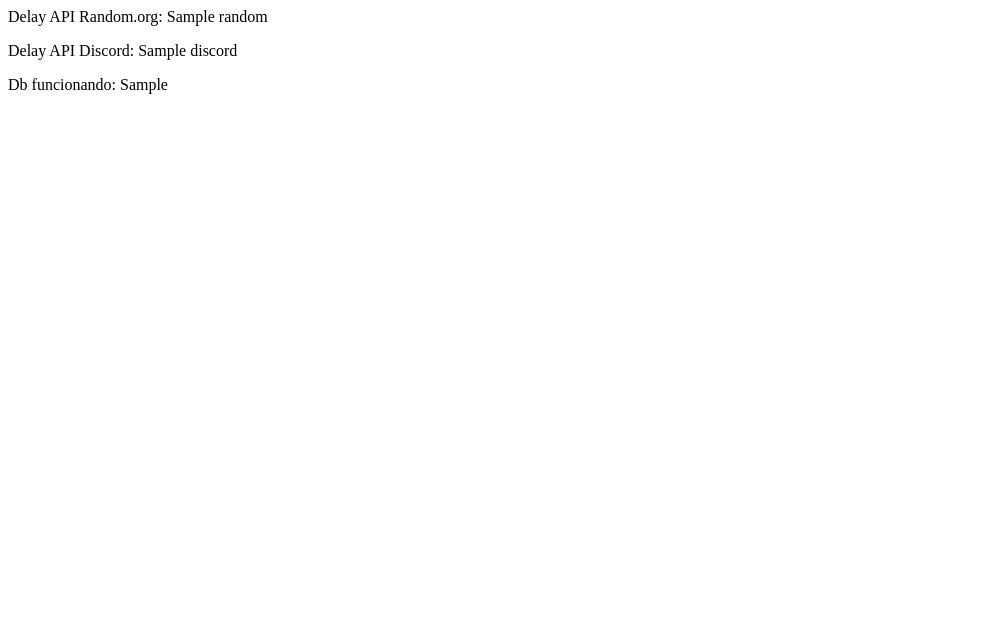
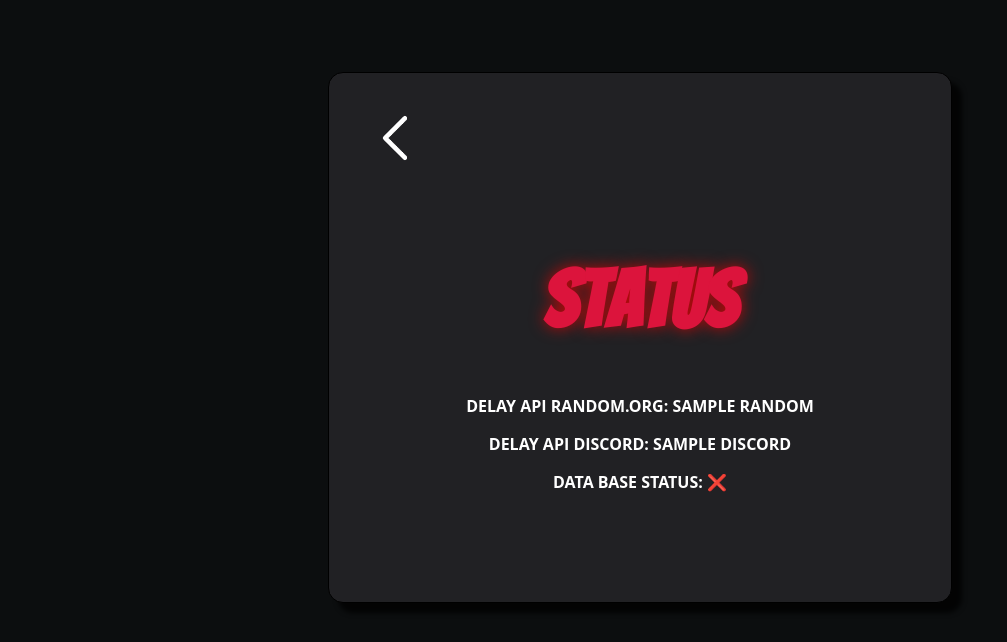
Before and after one commit to RodrigoHernandez26/SaberBot, a Flask app: template web/templates/status.html in a window 1280 px wide. Shown: the top 642 px of the page, without its empty margins (0-1007 px from the left). Run offline with Flask 2, Linux system fonts and the light colour scheme; the template is opened without the code that fills it: most values are stand-ins (such as "Sample title", 1, 10 or a date in 2020); parts of the project's set-up code (start-up, migrations or seed data) failed here and were passed over.

Commit message:
status update

```diff
--- /dev/null
+++ b/web/static/assets/css/status.css
@@ -0,0 +1,54 @@
+@import url("https://fonts.googleapis.com/css2?family=Bangers&display=swap");
+
+html{
+    font-family: 'Open Sans', sans-serif;
+    margin: 5%;
+    margin-left: 25%;
+    margin-right: 25%;
+  }
+
+body{
+    background:#0c0e0f;
+}
+
+.main{
+    background: #212124;
+    color: #fff;
+    font-weight: bold;
+    border: 1px solid #000000;
+    border-radius: 15px;
+    -webkit-box-shadow: 10px 10px 5px 0px rgba(0,0,0,0.75);
+    -moz-box-shadow: 10px 10px 5px 0px rgba(0,0,0,0.75);
+    box-shadow: 10px 10px 5px 0px rgba(0,0,0,0.75);
+}
+
+.position{
+    text-align: center;
+    padding: 15%;
+    padding-top: 0%;
+}
+
+#Title{
+    font-family: "Bangers";
+    color: crimson;
+    text-shadow: 0 0 15px rgba(244, 0, 0, 0.71);
+    text-decoration: none;
+    font-size: 80px;
+  }
+
+  #arrow{
+    text-align: left;
+    vertical-align: super;
+    height: 70px;
+    width: 70px;
+    position: static;
+    margin: 30px;
+  }
+
+h1{
+    font-size: 48px;
+  }
+
+p{
+    text-transform: uppercase;
+}
--- a/web/templates/status.html
+++ b/web/templates/status.html
@@ -1,12 +1,27 @@
-<html lang="en">
+<html lang="pt-br">
 <head>
     <meta charset="UTF-8">
     <meta name="viewport" content="width=device-width, initial-scale=1.0">
-    <title>Document</title>
+    <title>Status</title>
+    <link rel="stylesheet" href="../static/assets/css/status.css">
+
+    <link rel="icon" type="image/png" sizes="32x32" href="../static/assets/images/status.png">
 </head>
 <body>
-    <p>Delay API Random.org: {{random}}</p>
-    <p>Delay API Discord: {{discord}}</p>
-    <p>Db funcionando: {{db}}</p>
+    <div class="main">
+        <a href="{{url_for('index')}}">
+            <img src="../static/assets/images/arrow.png" alt="Login" id="arrow">
+        </a>
+        <div class="position">
+            <h1 id="Title">Status</h1>
+            <p>Delay API Random.org: {{random}}</p>
+            <p>Delay API Discord: {{discord}}</p>
+            {% if db == True %}
+                <p>Data Base Status: ✔</p>
+            {% else %}
+                <p>Data Base Status: ❌</p>
+            {% endif %}
+        </div>
+    </div>
 </body>
 </html>
```
Also changed, not shown: web/static/assets/css/dashboard.css (+12 -13 lines), web/static/assets/css/style.css (+0 -12 lines), web/templates/dashboard.html (+6 -2 lines), web/static/assets/images/arrow.png (added), web/static/assets/images/sem-foto.jpg (deleted).
